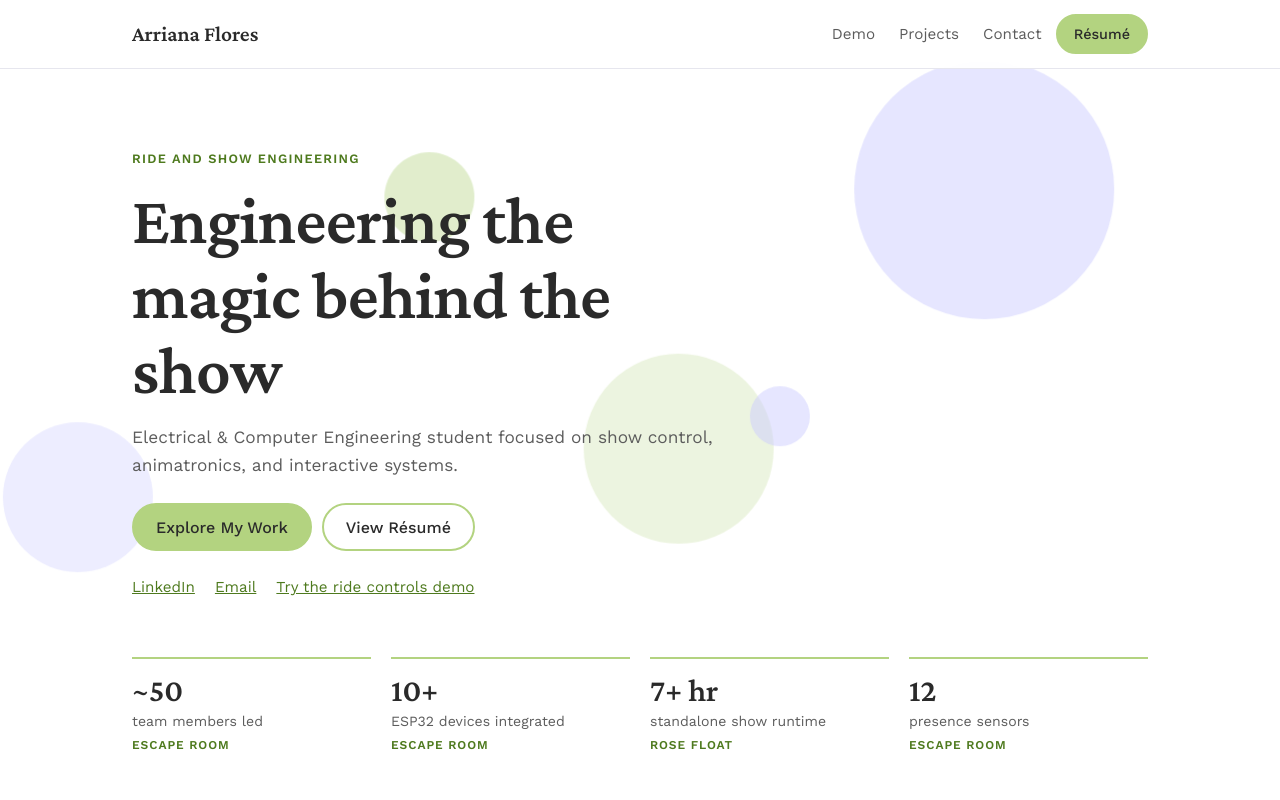
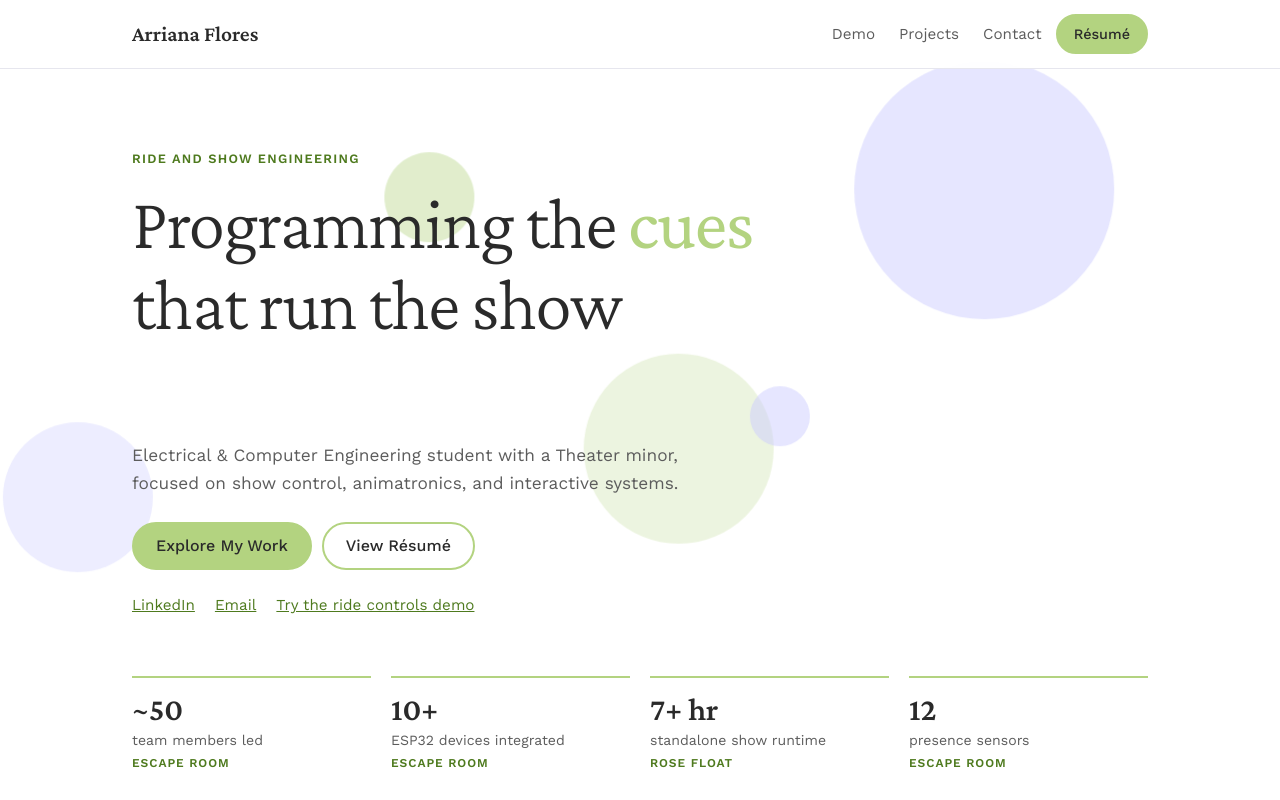
Before and after one commit to chiharurina/portfolio, a plain HTML site: page index.html in a window 1280 px wide. Shown: the top 800 px of the page. Drawn offline with nearby package versions, Linux system fonts and the light colour scheme.

Commit message:
Rotating headline

```diff
--- a/index.html
+++ b/index.html
@@ -7,7 +7,7 @@
     <meta name="description" content="Arriana Flores. Ride controls, show control and animatronics. Electrical and Computer Engineering at Cal Poly Pomona.">
     <link rel="preconnect" href="https://fonts.googleapis.com">
     <link rel="preconnect" href="https://fonts.gstatic.com" crossorigin>
-    <link href="https://fonts.googleapis.com/css2?family=Crimson+Pro:wght@400;600&family=Work+Sans:wght@400;500;600&display=swap" rel="stylesheet">
+    <link href="https://fonts.googleapis.com/css2?family=Crimson+Pro:wght@300;400;600&family=Work+Sans:wght@400;500;600&display=swap" rel="stylesheet">
     <style>
         :root {
             --green: #B3D380;
@@ -75,8 +75,11 @@
         /* Hero */
         .hero { position: relative; padding: 40px 0 36px; }
         .eyebrow { font-size: 0.8rem; font-weight: 600; letter-spacing: 0.1em; text-transform: uppercase; color: var(--green-ink); margin-bottom: 14px; }
-        .hero h1 { font-size: clamp(2.5rem, 9vw, 4.25rem); margin-bottom: 16px; max-width: 14ch; }
-        .hero h1 em { font-style: normal; }
+        .hero h1 { font-size: clamp(2.7rem, 9.5vw, 4.6rem); font-weight: 300; letter-spacing: -0.02em; margin-bottom: 16px; max-width: 16ch; }
+        .hero h1 em { font-style: normal; font-weight: 400; color: var(--green); }
+        .hero h1 { min-height: 3.3em; }
+        #hero-line { display: block; transition: opacity 0.45s ease; }
+        #hero-line.out { opacity: 0; }
         .hero p.lead { font-size: 1.08rem; color: var(--text-light); max-width: 56ch; margin-bottom: 24px; }
         .hero-actions { display: flex; flex-wrap: wrap; gap: 10px; }
         .hero-actions .btn { flex: 1 1 150px; }
@@ -126,7 +129,7 @@
         /* Sections */
         .section { padding: 48px 0; }
         .section.tint { background: var(--off-white); border-top: 1px solid var(--line); border-bottom: 1px solid var(--line); }
-        .section h2 { font-size: clamp(1.9rem, 6vw, 2.6rem); margin-bottom: 8px; }
+        .section h2 { font-size: clamp(1.9rem, 6vw, 2.6rem); font-weight: 400; margin-bottom: 8px; }
         .section .sub { color: var(--text-light); max-width: 62ch; margin-bottom: 24px; }
 
         /* ===== Block system demo ===== */
@@ -296,8 +299,8 @@
         <section class="hero">
             <div class="container">
                 <p class="eyebrow">Ride and Show Engineering</p>
-                <h1>Engineering the <em>magic</em> behind the show</h1>
-                <p class="lead">Electrical &amp; Computer Engineering student focused on show control, animatronics, and interactive systems.</p>
+                <h1 aria-label="Engineering the magic behind the show"><span aria-hidden="true" id="hero-line">Engineering the <em>magic</em> behind the show</span></h1>
+                <p class="lead">Electrical &amp; Computer Engineering student with a Theater minor, focused on show control, animatronics, and interactive systems.</p>
                 <div class="hero-actions">
                     <a href="#work" class="btn">Explore My Work</a>
                     <a href="resume.pdf" target="_blank" rel="noopener" class="btn ghost">View Résumé</a>
@@ -802,6 +805,26 @@
         if (window.matchMedia('(min-width: 980px)').matches) $('bs-logbox').open = true;
         if (window.matchMedia('(prefers-reduced-motion: reduce)').matches) $('bs-auto').checked = false;
 
+        // Hero: the headline switches to another line about me every 3 seconds.
+        // Edit this list to change the lines. <em> marks the green word.
+        (() => {
+            const el = $('hero-line');
+            if (!el || window.matchMedia('(prefers-reduced-motion: reduce)').matches) return;
+            const lines = [
+                'Engineering the <em>magic</em> behind the show',
+                'Programming the <em>cues</em> that run the show',
+                'Building <em>animatronics</em> that come alive',
+                'Designing <em>controls</em> that keep rides safe',
+                'Bringing <em>theater</em> into engineering'
+            ];
+            let i = 0;
+            setInterval(() => {
+                if (document.hidden) return;
+                el.classList.add('out');
+                setTimeout(() => { i = (i + 1) % lines.length; el.innerHTML = lines[i]; el.classList.remove('out'); }, 450);
+            }, 3000);
+        })();
+
         // Featured card photos
         document.querySelectorAll('.feature-media').forEach(m => {
             const src = (m.dataset.photo || '').trim();
```
